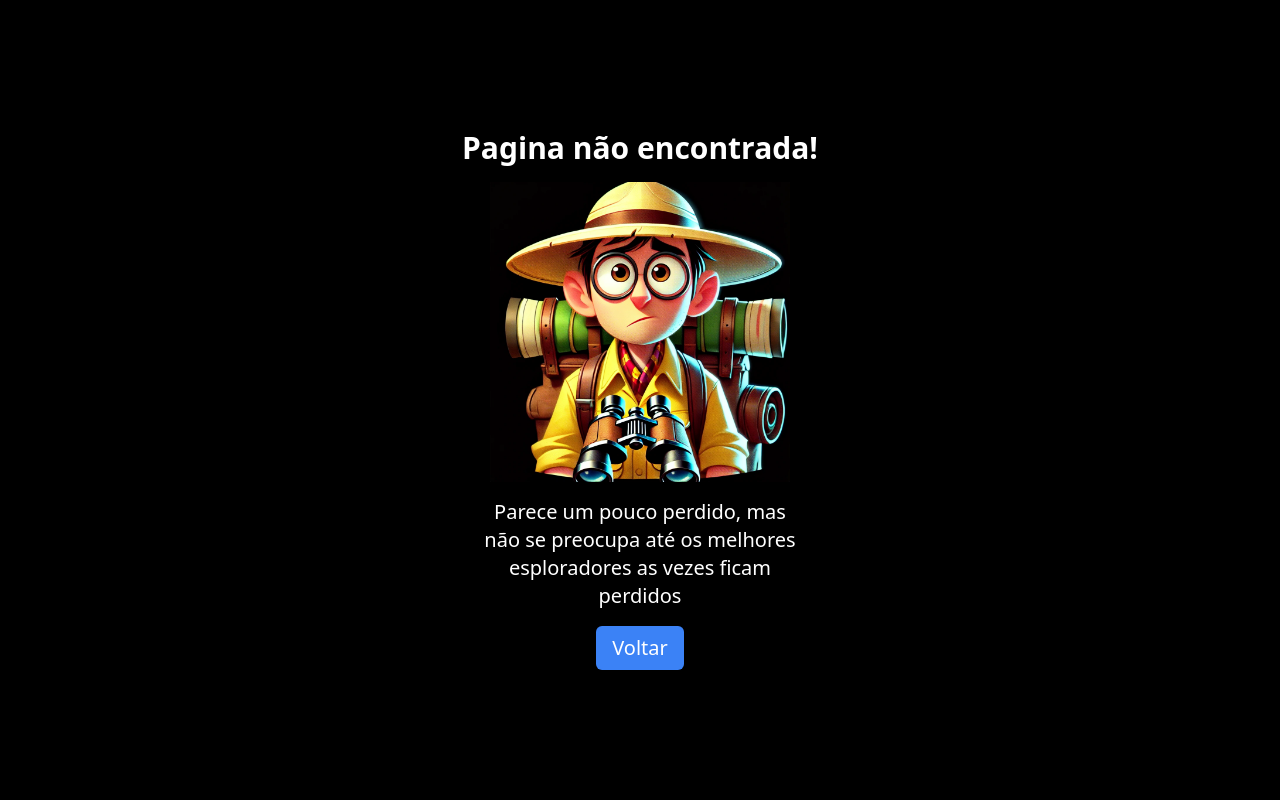
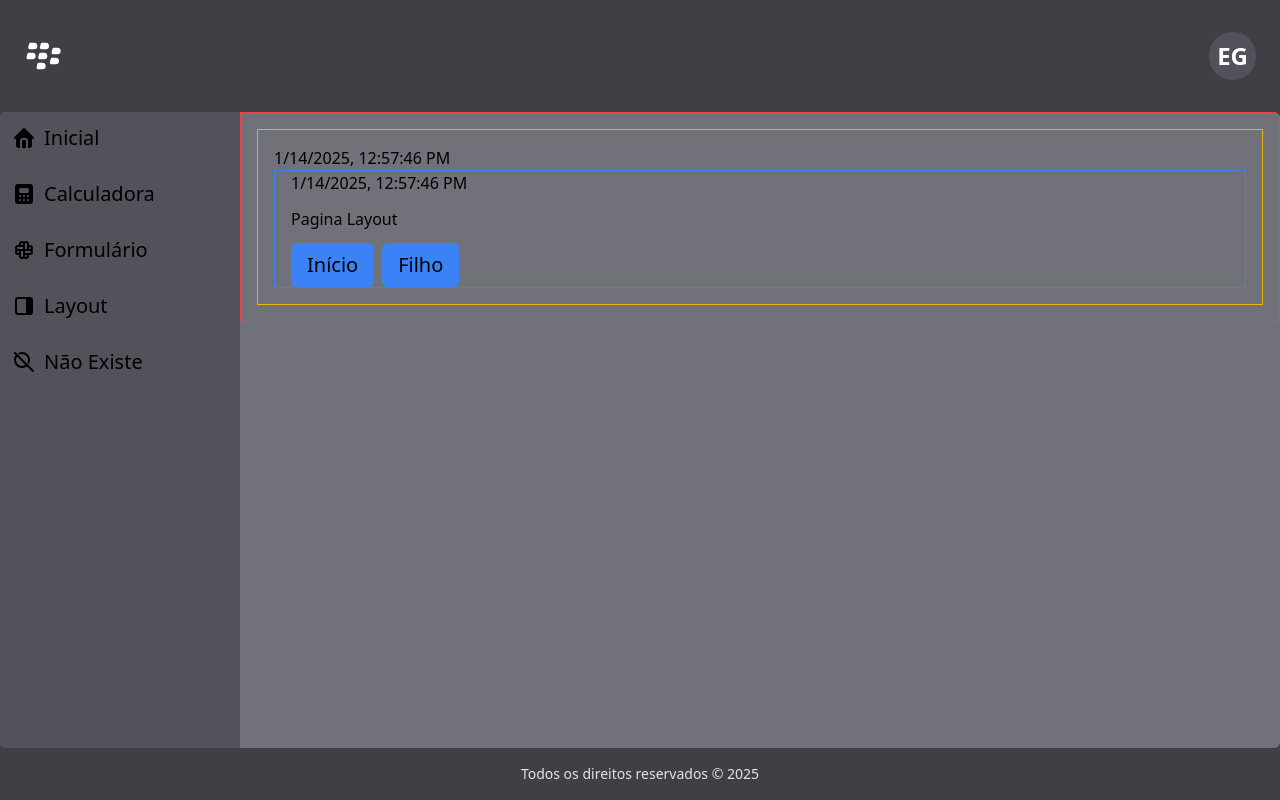
Before and after one commit to EdsonGaspar/essencial-react, a Next.js app: page /layout in a window 1280 px wide. Before the commit this address had no page. Built offline with nearby package versions, Linux system fonts and the light colour scheme.

Commit message:
Feat: Aplicando o conceito de Layout e template.

```diff
--- /dev/null
+++ b/src/app/layout/filho/page.tsx
@@ -0,0 +1,17 @@
+import Link from "next/link";
+
+export default function Filho() {
+  return (
+    <main>
+      <h1>Filho</h1>
+      <div className="flex gap-3">
+        <Link href={"/"} className="botao">
+          Início
+        </Link>
+        <Link href={"/layout"} className="botao">
+          Layout
+        </Link>
+      </div>
+    </main>
+  );
+}
--- /dev/null
+++ b/src/app/layout/layout.tsx
@@ -0,0 +1,11 @@
+import Pagina from "@/components/template/pagina";
+
+export default function Layout(props: any) {
+  return (
+    <Pagina>
+      <main className="p-4 border border-red-500">
+        <div>{props.children}</div>
+      </main>
+    </Pagina>
+  );
+}
--- /dev/null
+++ b/src/app/layout/page.tsx
@@ -0,0 +1,22 @@
+"use client";
+import Link from "next/link";
+import { useState } from "react";
+
+export default function PageLayout() {
+  const [data] = useState(new Date());
+
+  return (
+    <main className="border border-blue-500 px-4 flex flex-col gap-3">
+      <span>{data.toLocaleString()}</span>
+      <h1>Pagina Layout</h1>
+      <div className="flex gap-2">
+        <Link href={"/"} className="botao">
+          Início
+        </Link>
+        <Link href={"/layout/filho"} className="botao">
+          Filho
+        </Link>
+      </div>
+    </main>
+  );
+}
--- /dev/null
+++ b/src/app/layout/template.tsx
@@ -0,0 +1,15 @@
+"use client";
+
+import { useState } from "react";
+
+export default function Tamplate(props: any) {
+  const [data] = useState(new Date());
+  return (
+    <main className="border border-yellow-500 p-4">
+      <div>
+        <span>{data.toLocaleString()}</span>
+        <h1>{props.children}</h1>
+      </div>
+    </main>
+  );
+}
```
